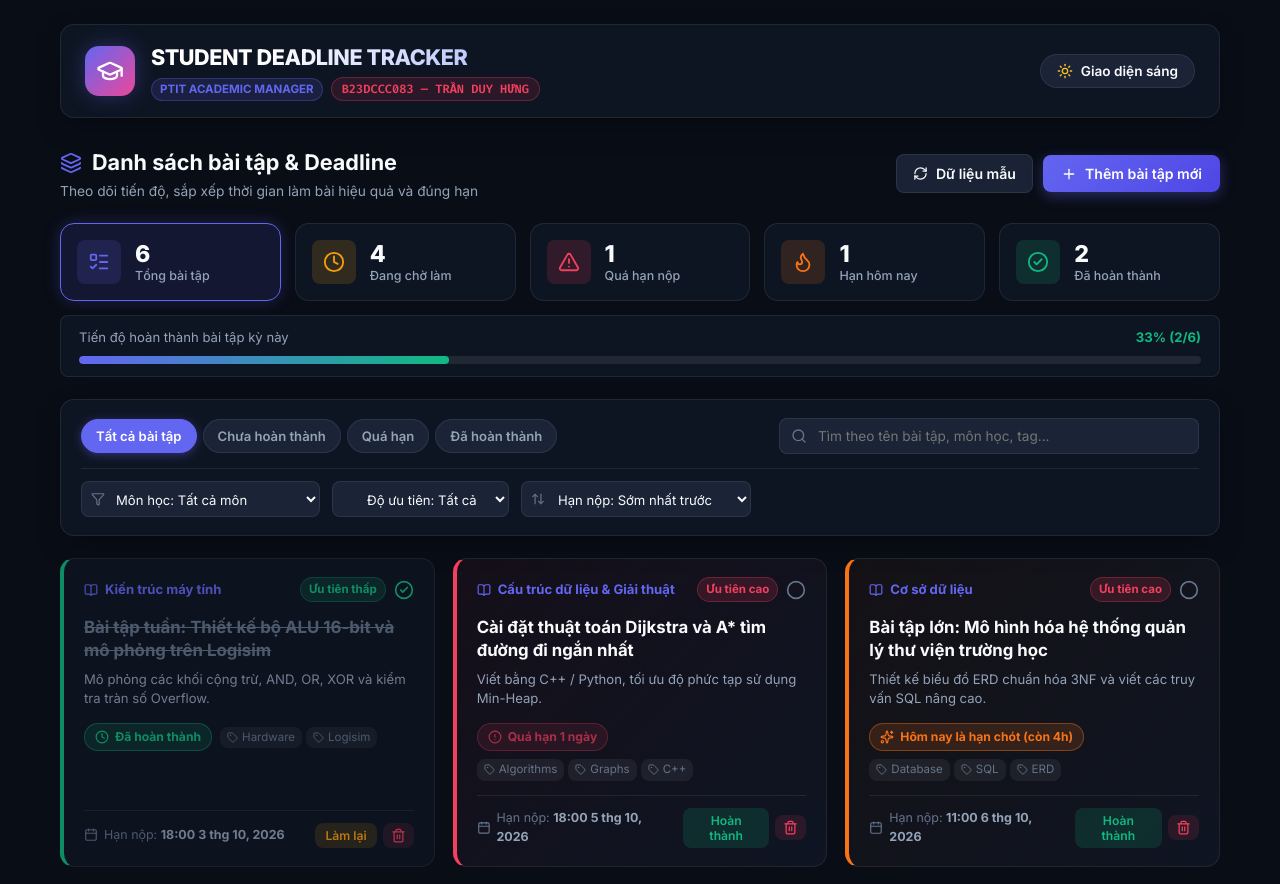
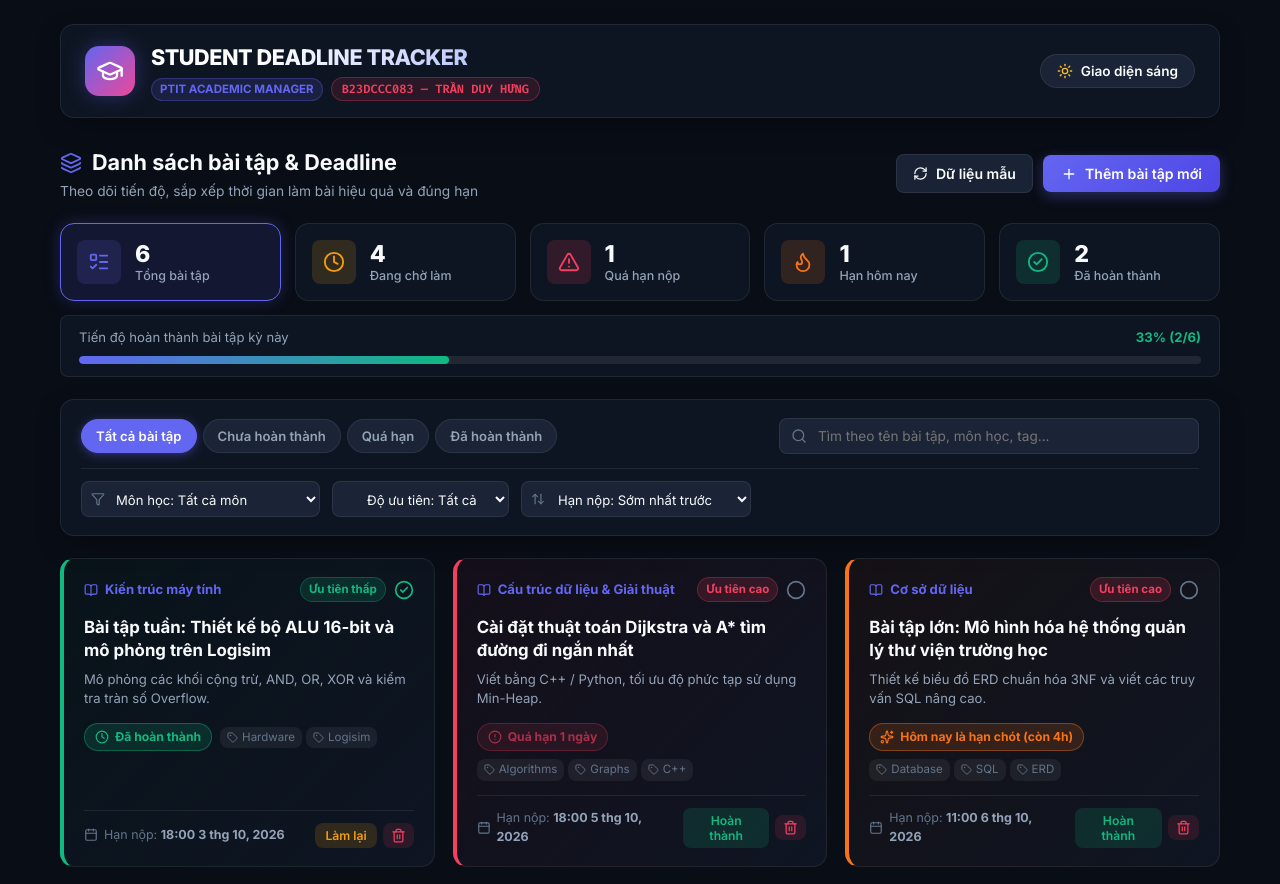
Before and after one commit to HungTran-D23ptit/B23DCCC083_LTWNC_TH01, a React (Vite) app: page / in a window 1280 px wide. Shown: the top 884 px of the page. Built offline with nearby package versions, Linux system fonts and the light colour scheme.

Commit message:
style: remove strikethrough and opacity from completed deadline cards

```diff
--- a/src/components/deadline/DeadlineCard.tsx
+++ b/src/components/deadline/DeadlineCard.tsx
@@ -138,7 +138,7 @@ DeadlineCard.Body = function DeadlineCardBody() {
 
   return (
     <div className="deadline-card-body">
-      <h3 className={`deadline-title ${assignment.completed ? 'text-strikethrough' : ''}`}>
+      <h3 className="deadline-title">
         {assignment.title}
       </h3>
 
--- a/src/index.css
+++ b/src/index.css
@@ -551,12 +551,8 @@ button, input, select, textarea {
 }
 
 .deadline-card.card-completed {
-  opacity: 0.75;
   border-left: 4px solid var(--accent-emerald);
-}
-
-.deadline-card.card-completed:hover {
-  opacity: 1;
+  background: linear-gradient(135deg, rgba(16, 185, 129, 0.04), var(--bg-surface));
 }
 
 .deadline-card-header {
```
